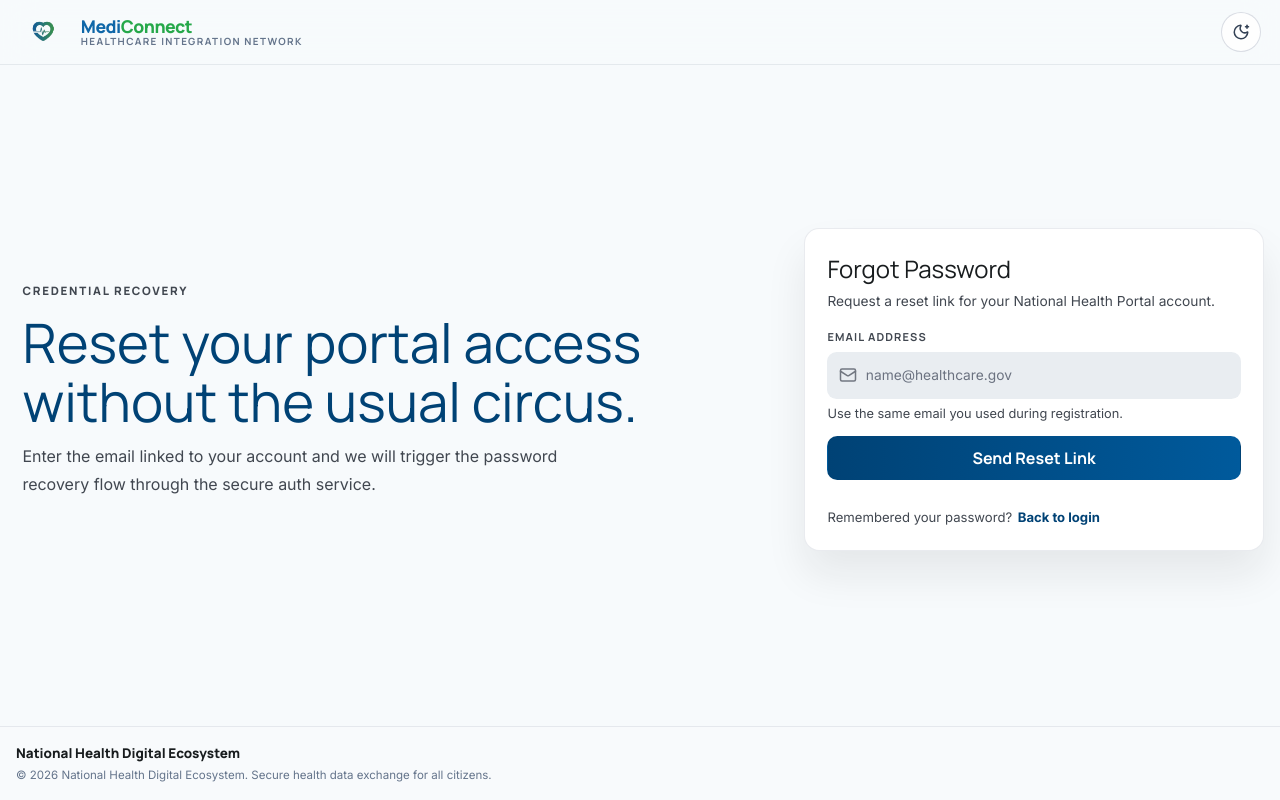
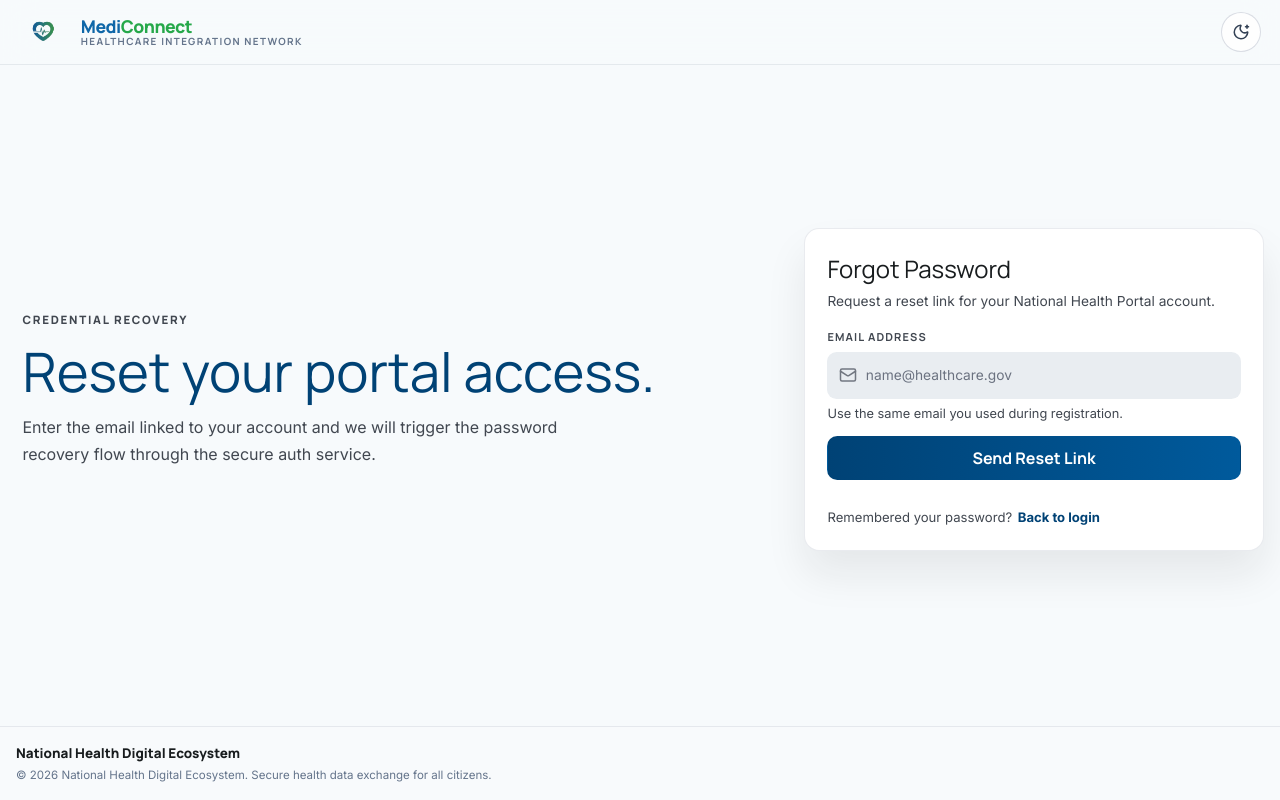
Before and after one commit to Chethiya-Bandara/MediConnect, a React (Vite) app in the folder frontend/: page /forgot-password in a window 1280 px wide. Built offline with nearby package versions, Linux system fonts and the light colour scheme; no server answers.

Commit message:
Login page fixes

```diff
--- a/frontend/src/features/auth/pages/ForgotPasswordPage.tsx
+++ b/frontend/src/features/auth/pages/ForgotPasswordPage.tsx
@@ -49,7 +49,7 @@ export function ForgotPasswordPage() {
       <main className="auth-main login-layout">
         <section className="login-hero">
           <p className="hero-kicker">Credential Recovery</p>
-          <h1>Reset your portal access without the usual circus.</h1>
+          <h1>Reset your portal access.</h1>
           <p>
             Enter the email linked to your account and we will trigger the password recovery flow
             through the secure auth service.
--- a/frontend/src/features/auth/pages/ResetPasswordPage.tsx
+++ b/frontend/src/features/auth/pages/ResetPasswordPage.tsx
@@ -145,7 +145,7 @@ export function ResetPasswordPage() {
           <h1>Set a new password and get back into the portal.</h1>
           <p>
             Use a strong new password for your National Health Portal account. This recovery link
-            works only for password reset and expires if left hanging around too long.
+            works only for password reset and expires after a certain time period.
           </p>
         </section>
 
```
